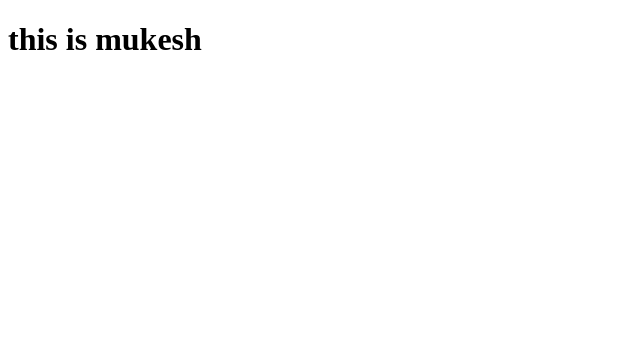
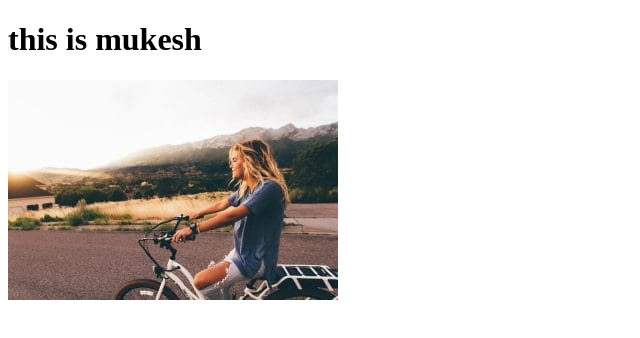
Before and after one commit to itmukesh-16/response, a website: page index.html in a window 1280 px wide. Shown: the whole page, without its empty margins (0-640 px from the left). Drawn offline with Linux system fonts and the light colour scheme.

Commit message:
image pusshed

```diff
--- a/index.html
+++ b/index.html
@@ -7,5 +7,6 @@
 </head>
 <body>
     <h1>this is mukesh</h1>
+    <img src="./public/images/c-1.jpg" alt="">
 </body>
 </html>
```
Also changed, not shown: public/images/c-1.jpg (added), public/images/c-2.jpg (added).
